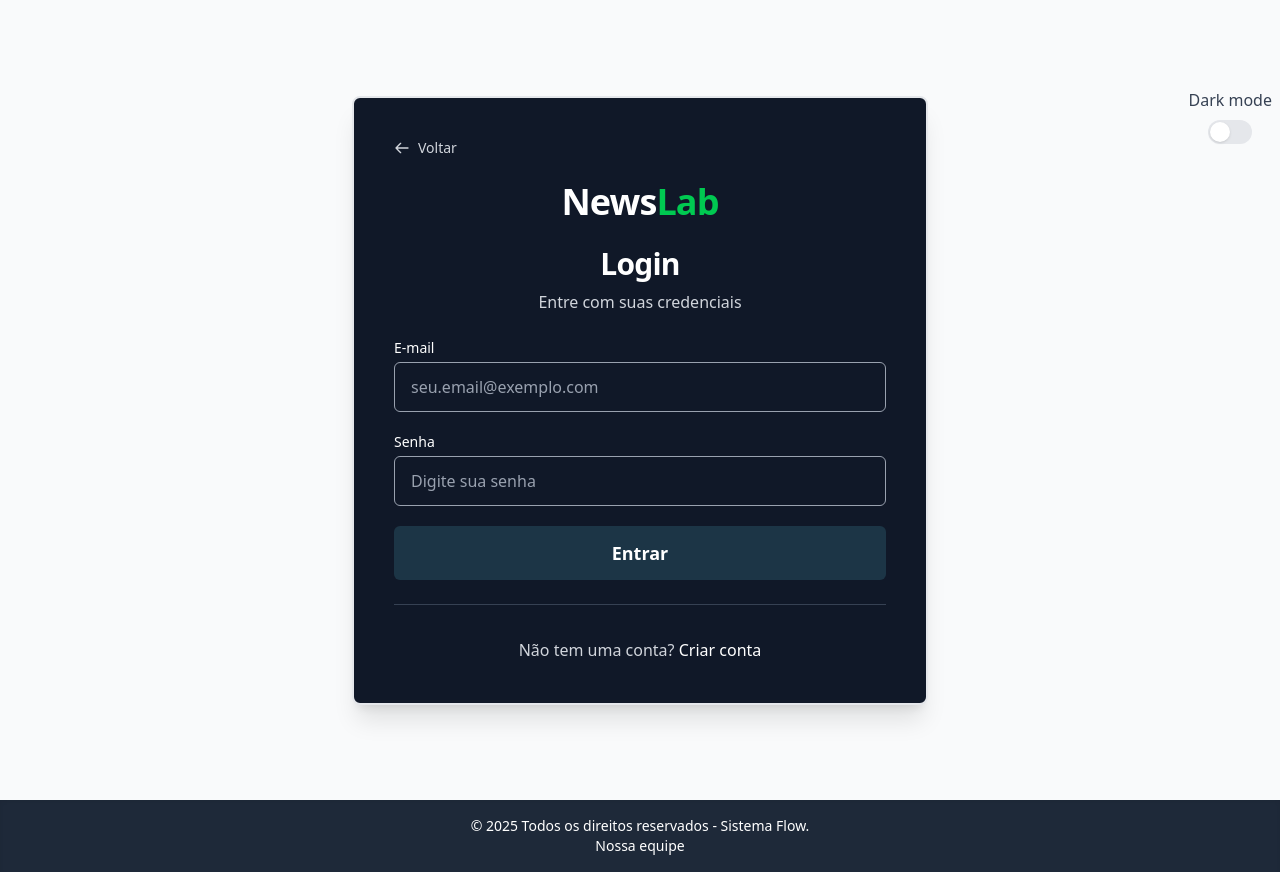
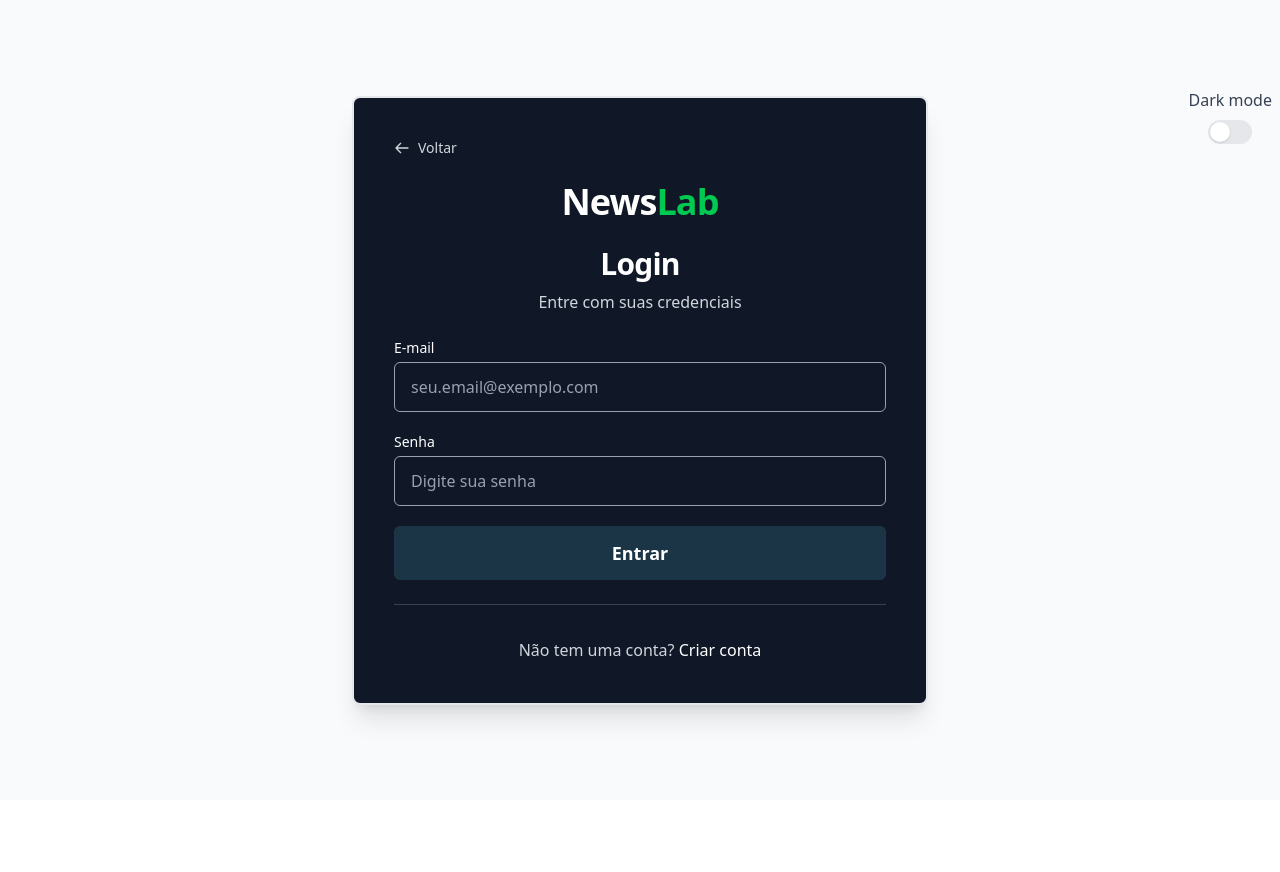
Before and after one commit to 1TDSPW-25/sistema-flow, a React (Vite) app: page /sistema-flow/login in a window 1280 px wide. After the commit the page ends 800 px from the top, so only its background shows below. Built offline with nearby package versions, Linux system fonts and the light colour scheme; no server answers.

Commit message:
Remoção do Rodapé no Login/Cadastro

```diff
--- a/src/App.tsx
+++ b/src/App.tsx
@@ -44,7 +44,8 @@ export default function App() {
 
       {pathname === "/" && <UploadArquivosOnly />}
       <Outlet />
-      <Rodape />
+
+      {!hideHeader && <Rodape />}
     </div>
   );
 }
```
